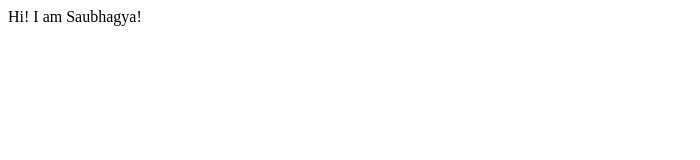
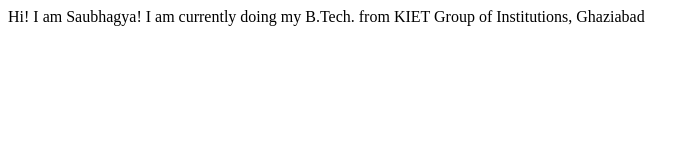
Before and after one commit to Saubhagya717312/My-name-site, a plain HTML site: page index.html in a window 1280 px wide. Shown: the whole page, without its empty margins (0-700 px from the left). Drawn offline with Linux system fonts and the light colour scheme.

Commit message:
updated text

```diff
--- a/index.html
+++ b/index.html
@@ -8,5 +8,7 @@
 </head>
 <body>
    Hi! I am Saubhagya!
+   I am currently doing my B.Tech. from KIET Group of Institutions, Ghaziabad
+
 </body>
 </html>
```
